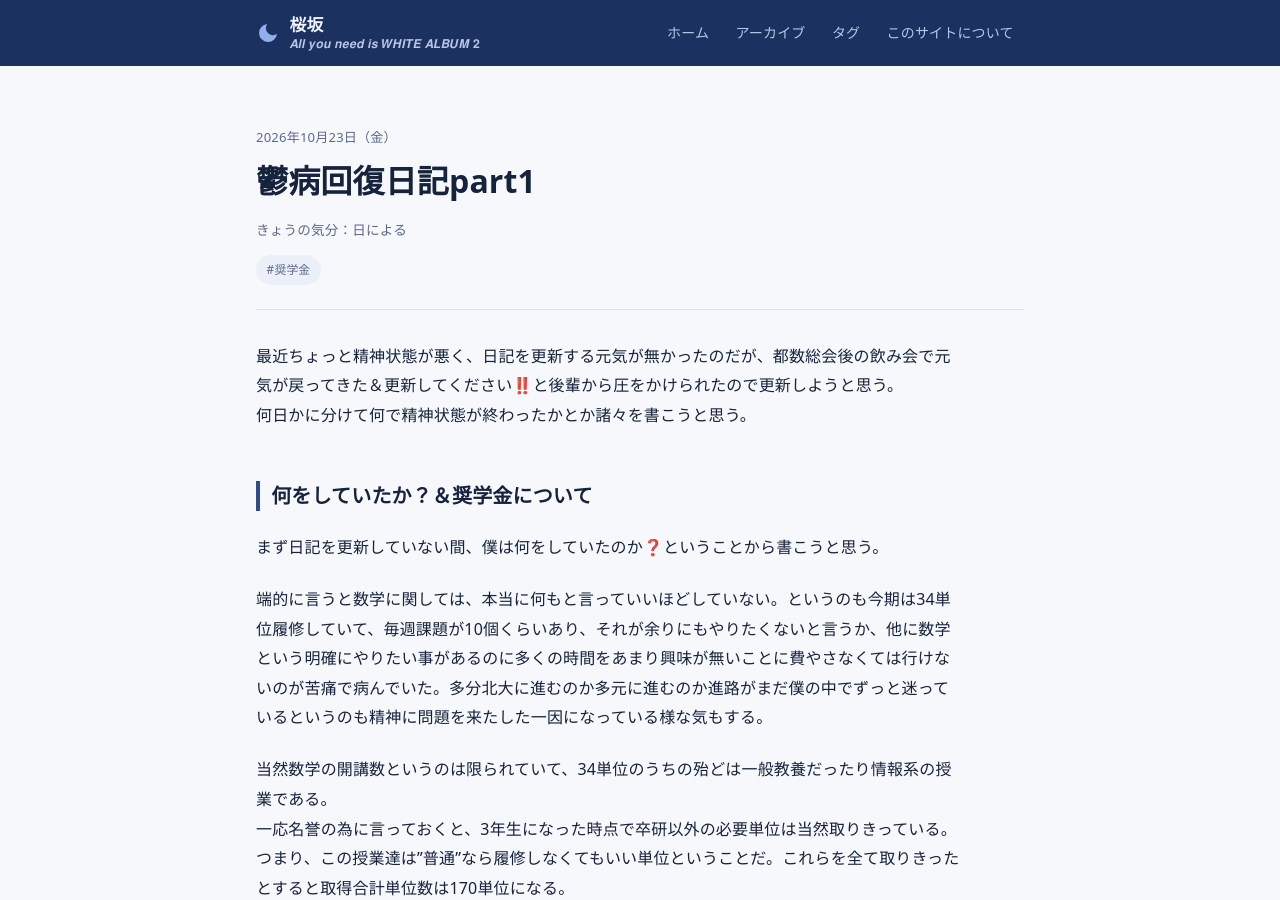
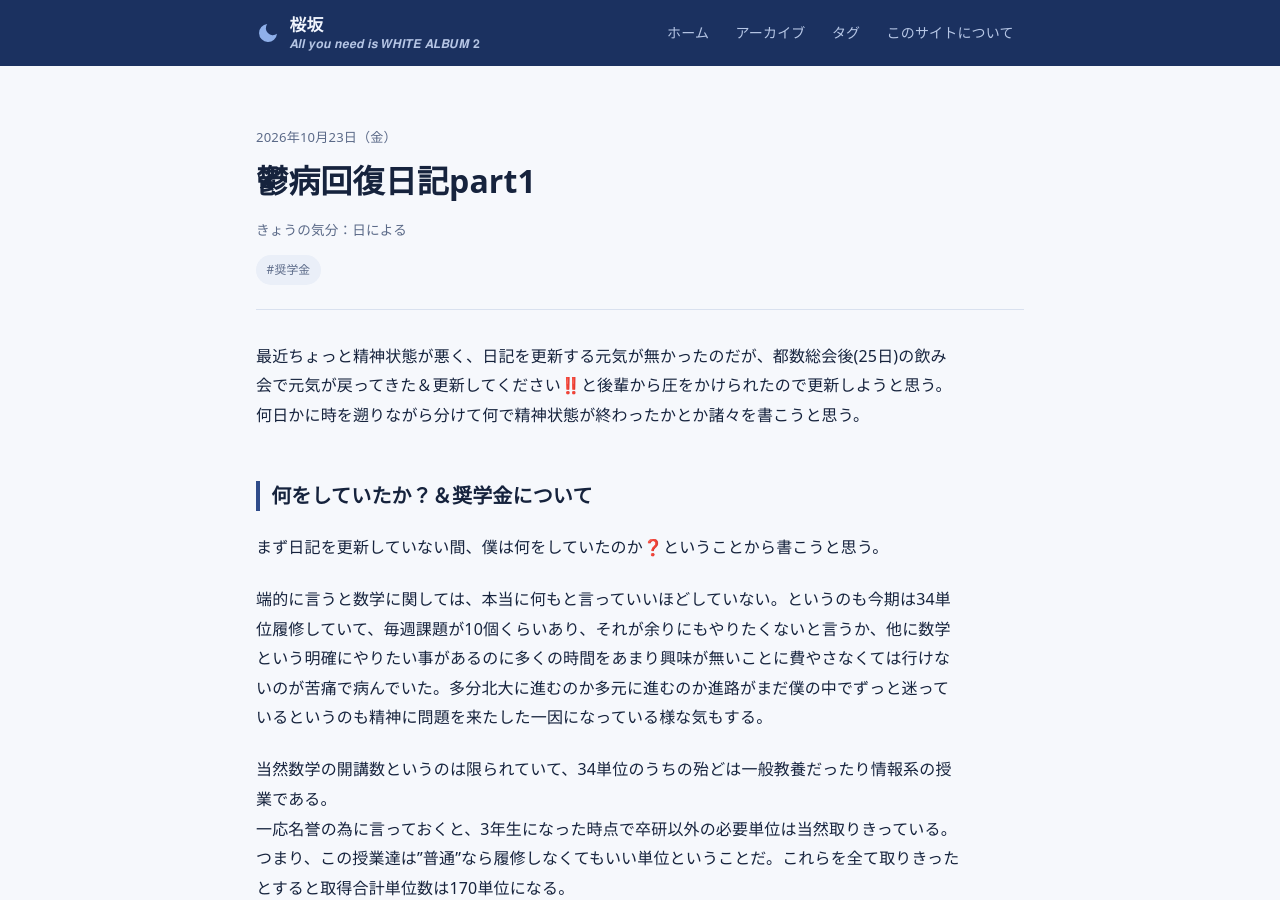
Before and after one commit to sakurazaka-math/sakurazaka-math.github.io, a Jekyll site: the page built from _posts/2026-10-25-day22.md, in a window 1280 px wide and 900 px high. Built offline with Jekyll 4.4.1, drawn with Linux system fonts in a browser that asks for light colours.

Commit message:
2026-10-25-day22.md を更新

```diff
--- a/_posts/2026-10-25-day22.md
+++ b/_posts/2026-10-25-day22.md
@@ -4,8 +4,8 @@ date: 2026-10-23
 tags: 奨学金
 mood: 日による
 ---
-最近ちょっと精神状態が悪く、日記を更新する元気が無かったのだが、都数総会後の飲み会で元気が戻ってきた＆更新してください️️️‼️と後輩から圧をかけられたので更新しようと思う。
-何日かに分けて何で精神状態が終わったかとか諸々を書こうと思う。
+最近ちょっと精神状態が悪く、日記を更新する元気が無かったのだが、都数総会後(25日)の飲み会で元気が戻ってきた＆更新してください️️️‼️と後輩から圧をかけられたので更新しようと思う。
+何日かに時を遡りながら分けて何で精神状態が終わったかとか諸々を書こうと思う。
 <!--more-->
 
 ## 何をしていたか？＆奨学金について
```
